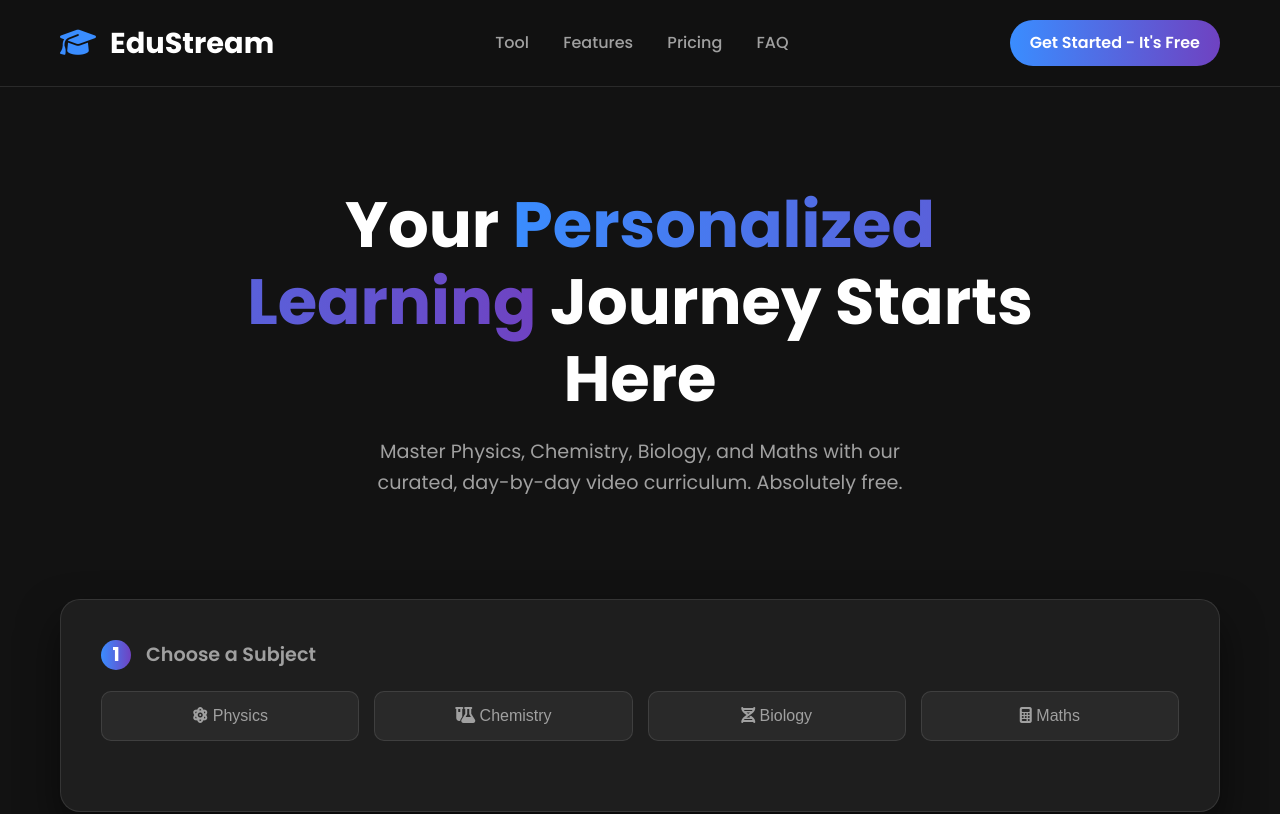
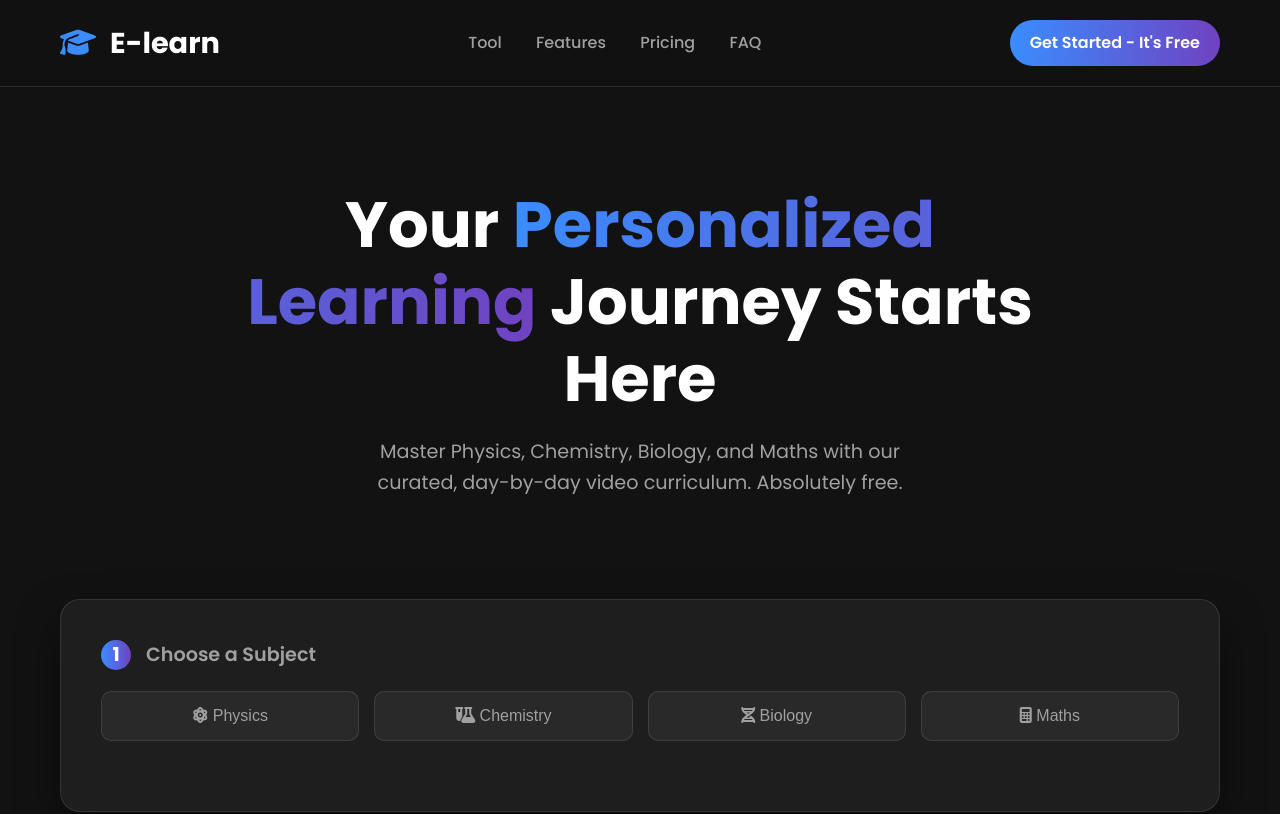
Before and after one commit to ashansl34/E-learn.in, a plain HTML site: page index.html in a window 1280 px wide. Shown: the top 814 px of the page. Drawn offline with Linux system fonts and the light colour scheme.

Commit message:
index.html

```diff
--- a/index.html
+++ b/index.html
@@ -552,7 +552,7 @@
     <!-- Navigation Bar -->
     <nav class="navbar">
         <div class="container" style="display: flex; justify-content: space-between; align-items: center; width: 100%;">
-            <a href="#" class="logo"><i class="fa-solid fa-graduation-cap"></i> EduStream</a>
+            <a href="#" class="logo"><i class="fa-solid fa-graduation-cap"></i> E-learn</a>
             <div class="nav-links">
                 <a href="#app-tool">Tool</a>
                 <a href="#features">Features</a>
```
